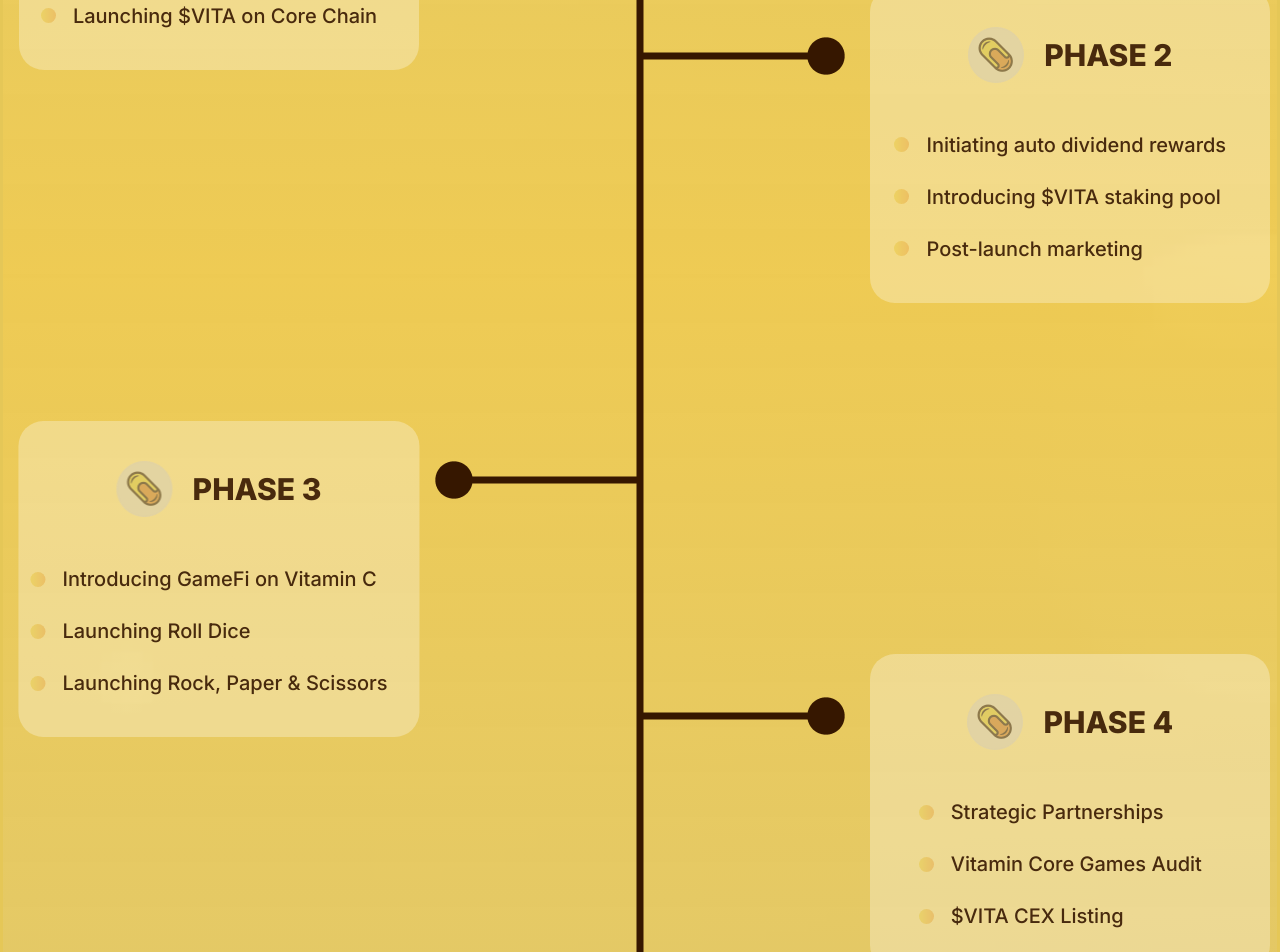
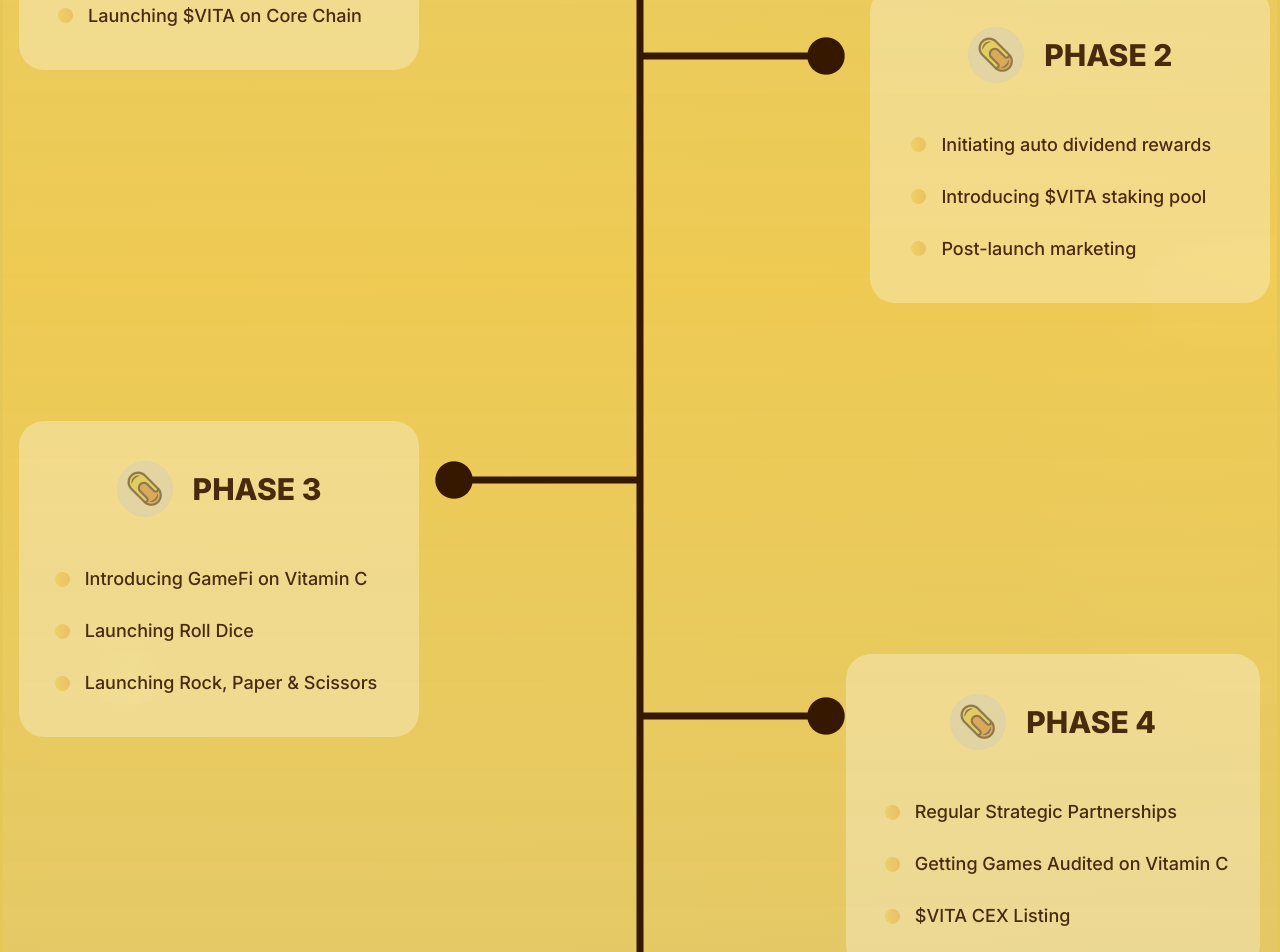
Before and after one commit to SagarPradhan613/viitaminc, a Next.js app: page / in a window 1280 px wide. Shown: the part 9140-10092 px from the top of the page. Built offline with nearby package versions, Linux system fonts and the light colour scheme.

Commit message:
roadmap text

```diff
--- a/src/app/roadmap/Roadmap.css
+++ b/src/app/roadmap/Roadmap.css
@@ -128,3 +128,23 @@
   border-radius: 50%;
 
 }
+@media (min-width: 1280px) {
+  .phase3{
+    left: -11rem;
+    top: 63%;
+  }
+  .phase4{
+    left: 92%;
+    top: 66%;
+  }
+  .phase2{
+    left: 97%;
+    top: 32%;
+  }
+  .responsive-li-text{
+    font-size: 18px;
+  }
+  .responsive-ul-m{
+    margin-left: 25px;
+  }
+}
--- a/src/app/roadmap/Roadmap.js
+++ b/src/app/roadmap/Roadmap.js
@@ -21,9 +21,9 @@ const Roadmap = () => {
                                     <p className='text-[#361700] ml-5 font-extrabold opacity-90 text-lg lg:text-3xl responsiveHeading'>PHASE 1</p>
                                 </div>
                                 <ul className='roadmapul flex flex-col justify-center items-start align-middle'>
-                                    <li className='roadmapli pl-3 list-inside list-disc text-[#361700] whitespace-nowrap flex flex-col justify-center items-center align-middle font-medium opacity-90 text-base lg:text-xl'>Building community</li>
-                                    <li className='roadmapli pl-3 list-inside list-disc text-[#361700] whitespace-nowrap flex flex-col justify-center spcl-li items-center align-middle font-medium opacity-90 text-base lg:text-xl'>Carrying out Marketing</li>
-                                    <li className='roadmapli pl-3 list-inside list-disc text-[#361700] whitespace-nowrap flex flex-col justify-center spcl-li items-center align-middle font-medium opacity-90 text-base lg:text-xl'>Launching $VITA on Core Chain</li>
+                                    <li className='roadmapli responsive-li-text pl-3 list-inside list-disc text-[#361700] whitespace-nowrap flex flex-col justify-center items-center align-middle font-medium opacity-90 text-base lg:text-xl'>Building community</li>
+                                    <li className='roadmapli responsive-li-text pl-3 list-inside list-disc text-[#361700] whitespace-nowrap flex flex-col justify-center spcl-li items-center align-middle font-medium opacity-90 text-base lg:text-xl'>Carrying out Marketing</li>
+                                    <li className='roadmapli responsive-li-text pl-3 list-inside list-disc text-[#361700] whitespace-nowrap flex flex-col justify-center spcl-li items-center align-middle font-medium opacity-90 text-base lg:text-xl'>Launching $VITA on Core Chain</li>
                                 </ul>
                             </div>
                         </div>
@@ -35,10 +35,10 @@ const Roadmap = () => {
                                     <p className='text-[#361700] responsiveHeading ml-5 font-extrabold opacity-90 text-lg lg:text-3xl'>PHASE 2</p>
                                 </div>
                                 <ul className='roadmapul flex flex-col justify-center items-start align-middle'>
-                                    <li className='roadmapli pl-3 list-inside list-disc text-[#361700] whitespace-nowrap flex flex-col justify-center spcl-li items-center align-middle font-medium opacity-90 text-base lg:text-xl'>Initiating auto dividend rewards</li>
-                                    <li className='roadmapli pl-3 list-inside list-disc text-[#361700] whitespace-nowrap flex flex-col justify-center spcl-li items-center align-middle font-medium opacity-90 text-base lg:text-xl'>Introducing $VITA staking pool</li>
-                                    <li className='roadmapli pl-3 list-inside list-disc text-[#361700] whitespace-nowrap flex flex-col justify-center spcl-li items-center align-middle font-medium opacity-90 text-base lg:text-xl'>Post-launch marketing</li>
-                                    {/* Add more list items as needed */}
+                                    <li className='roadmapli responsive-li-text pl-3 list-inside list-disc text-[#361700] whitespace-nowrap flex flex-col justify-center spcl-li items-center align-middle font-medium opacity-90 text-base lg:text-xl'>Initiating auto dividend rewards</li>
+                                    <li className='roadmapli responsive-li-text pl-3 list-inside list-disc text-[#361700] whitespace-nowrap flex flex-col justify-center spcl-li items-center align-middle font-medium opacity-90 text-base lg:text-xl'>Introducing $VITA staking pool</li>
+                                    <li className='roadmapli responsive-li-text pl-3 list-inside list-disc text-[#361700] whitespace-nowrap flex flex-col justify-center spcl-li items-center align-middle font-medium opacity-90 text-base lg:text-xl'>Post-launch marketing</li>
+
                                 </ul>
                             </div>
                         </div>
@@ -49,13 +49,11 @@ const Roadmap = () => {
                                     <img src='Images/phasepoints.png' className='mix-blend-luminosity filter brightness-90  opacity-50'></img>
                                     <p className='text-[#361700] ml-5 responsiveHeading font-extrabold opacity-90 text-lg lg:text-3xl'>PHASE 3</p>
                                 </div>
-                                <ul className='roadmapul flex flex-col justify-center items-start align-middle '>
-                                    <li className='roadmapli pl-3 list-inside list-disc text-[#361700] whitespace-nowrap flex flex-col justify-center spcl-li items-center align-middle font-medium  opacity-90 text-base lg:text-xl'>Introducing GameFi on Vitamin C</li>
-                                    <li className='roadmapli pl-3 list-inside list-disc text-[#361700] whitespace-nowrap flex flex-col justify-center spcl-li items-center align-middle font-medium  opacity-90 text-base lg:text-xl'>Launching Roll Dice</li>
-                                    <li className='roadmapli pl-3 list-inside list-disc text-[#361700] whitespace-nowrap flex flex-col justify-center spcl-li items-center align-middle font-medium  opacity-90 text-base lg:text-xl'>Launching Rock, Paper & Scissors</li>
-                                    {/* <li className='roadmapli text-[#361700] whitespace-nowrap flex flex-col justify-center spcl-li items-center align-middle font-medium  opacity-90 text-base lg:text-xl'>Lorem Ipsum is a Dummy Text</li>
-                                    <li className='roadmapli text-[#361700] whitespace-nowrap flex flex-col justify-center spcl-li items-center align-middle font-medium  opacity-90 text-base lg:text-xl'>Lorem Ipsum is a Dummy Text</li>
-                                    <li className='roadmapli text-[#361700] whitespace-nowrap flex flex-col justify-center spcl-li items-center align-middle font-medium  opacity-90 text-base lg:text-xl'>Lorem Ipsum is a Dummy Text</li> */}
+                                <ul className='roadmapul flex flex-col justify-center items-start align-middle ml-3'>
+                                    <li className='roadmapli responsive-li-text pl-3 list-inside list-disc text-[#361700] whitespace-nowrap flex flex-col justify-center spcl-li items-center align-middle font-medium  opacity-90 text-base lg:text-xl'>Introducing GameFi on Vitamin C</li>
+                                    <li className='roadmapli responsive-li-text pl-3 list-inside list-disc text-[#361700] whitespace-nowrap flex flex-col justify-center spcl-li items-center align-middle font-medium  opacity-90 text-base lg:text-xl'>Launching Roll Dice</li>
+                                    <li className='roadmapli responsive-li-text pl-3 list-inside list-disc text-[#361700] whitespace-nowrap flex flex-col justify-center spcl-li items-center align-middle font-medium  opacity-90 text-base lg:text-xl'>Launching Rock, Paper & Scissors</li>
+
                                 </ul>
                             </div>
                         </div>
@@ -65,17 +63,18 @@ const Roadmap = () => {
                                     <img src='Images/phasepoints.png' className='mix-blend-luminosity filter brightness-90  opacity-50'></img>
                                     <p className='text-[#361700] ml-5 responsiveHeading font-extrabold opacity-90 text-lg lg:text-3xl'>PHASE 4</p>
                                 </div>
-                                <ul className='roadmapul flex flex-col justify-center items-start align-middle '>
-                                    <li className='roadmapli pl-3 text-[#361700] whitespace-nowrap flex flex-col justify-center spcl-li items-center align-middle font-medium  opacity-90 text-base lg:text-xl'>Strategic Partnerships</li>
-                                    <li className='roadmapli pl-3 text-[#361700] whitespace-nowrap flex flex-col justify-center spcl-li items-center align-middle font-medium  opacity-90 text-base lg:text-xl'>Vitamin Core Games Audit</li>
-                                    <li className='roadmapli pl-3 text-[#361700] whitespace-nowrap flex flex-col justify-center spcl-li items-center align-middle font-medium  opacity-90 text-base lg:text-xl'>$VITA CEX Listing</li>
-                                    {/* <li className='roadmapli text-[#361700] whitespace-nowrap flex flex-col justify-center spcl-li items-center align-middle font-medium  opacity-90 text-base lg:text-xl'>Lorem Ipsum is a Dummy Text</li>
-                                    <li className='roadmapli text-[#361700] whitespace-nowrap flex flex-col justify-center spcl-li items-center align-middle font-medium  opacity-90 text-base lg:text-xl'>Lorem Ipsum is a Dummy Text</li>
-                                    <li className='roadmapli text-[#361700] whitespace-nowrap flex flex-col justify-center spcl-li items-center align-middle font-medium  opacity-90 text-base lg:text-xl'>Lorem Ipsum is a Dummy Text</li> */}
+                                <ul className='roadmapul flex flex-col justify-center items-start align-middle responsive-ul-m ml-2'>
+                                    <li className='roadmapli responsive-li-text pl-3 text-[#361700] whitespace-nowrap flex flex-col justify-center spcl-li items-center align-middle font-medium  opacity-90 text-base lg:text-xl'>Regular Strategic Partnerships</li>
+                                    <li className='roadmapli responsive-li-text pl-3 text-[#361700] whitespace-nowrap flex flex-col justify-center spcl-li items-center align-middle font-medium  opacity-90 text-base lg:text-xl'>Getting Games Audited on Vitamin C</li>
+                                    <li className='roadmapli responsive-li-text pl-3 text-[#361700] whitespace-nowrap flex flex-col justify-center spcl-li items-center align-middle font-medium  opacity-90 text-base lg:text-xl'>$VITA CEX Listing</li>
+
                                 </ul>
                             </div>
                         </div>
                     </div>
+
+
+
                     <div className='lg:hidden   w-full  flex flex-col justify-center items-center relative mt-8  py-5'>
                         <img src='Images/mobileroadmaptoken.png' className=''></img>
                         <div className='w-[3px] h-20  bg-[#361700]'></div>
@@ -144,9 +143,9 @@ const Roadmap = () => {
                                 <img src='Images/phasepoints.png' className='mix-blend-luminosity filter brightness-90  opacity-50'></img>
                                 <p className='text-[#361700] ml-5 font-extrabold opacity-90 text-lg lg:text-3xl responsiveHeading'>PHASE 4</p>
                             </div>
-                            <ul className='roadmapul flex flex-col justify-center items-start align-middle '>
-                                <li className='roadmapli pl-3 text-[#361700] whitespace-nowrap flex flex-col justify-center spcl-li items-center align-middle font-medium  opacity-90 text-base lg:text-xl'>Strategic Partnerships</li>
-                                <li className='roadmapli pl-3 text-[#361700] whitespace-nowrap flex flex-col justify-center spcl-li items-center align-middle font-medium  opacity-90 text-base lg:text-xl'>Vitamin Core Games Audit</li>
+                            <ul className='roadmapul ml-4 flex flex-col justify-center items-start align-middle '>
+                                <li className='roadmapli pl-3 text-[#361700] whitespace-nowrap flex flex-col justify-center spcl-li items-center align-middle font-medium  opacity-90 text-base lg:text-xl'>Regular Strategic Partnerships</li>
+                                <li className='roadmapli pl-3 text-[#361700] whitespace-nowrap flex flex-col justify-center spcl-li items-center align-middle font-medium  opacity-90 text-base lg:text-xl'>Getting Games Audited on Vitamin C</li>
                                 <li className='roadmapli pl-3 text-[#361700] whitespace-nowrap flex flex-col justify-center spcl-li items-center align-middle font-medium  opacity-90 text-base lg:text-xl'>$VITA CEX Listing</li>
                                 {/* <li className='roadmapli text-[#361700] whitespace-nowrap flex flex-col justify-center spcl-li items-center align-middle font-medium  opacity-90 text-base lg:text-xl'>Lorem Ipsum is a Dummy Text</li>
                                 <li className='roadmapli text-[#361700] whitespace-nowrap flex flex-col justify-center spcl-li items-center align-middle font-medium  opacity-90 text-base lg:text-xl'>Lorem Ipsum is a Dummy Text</li>
```
